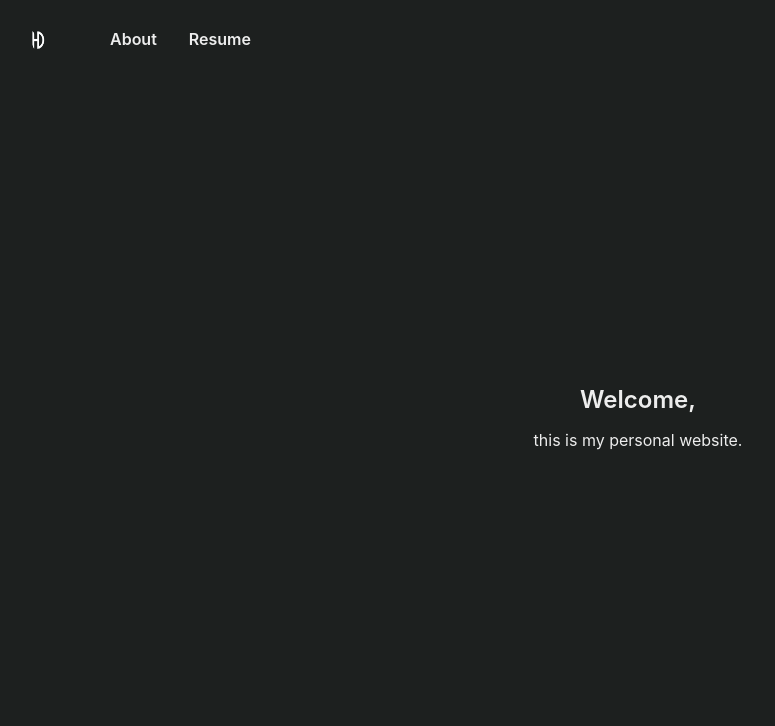
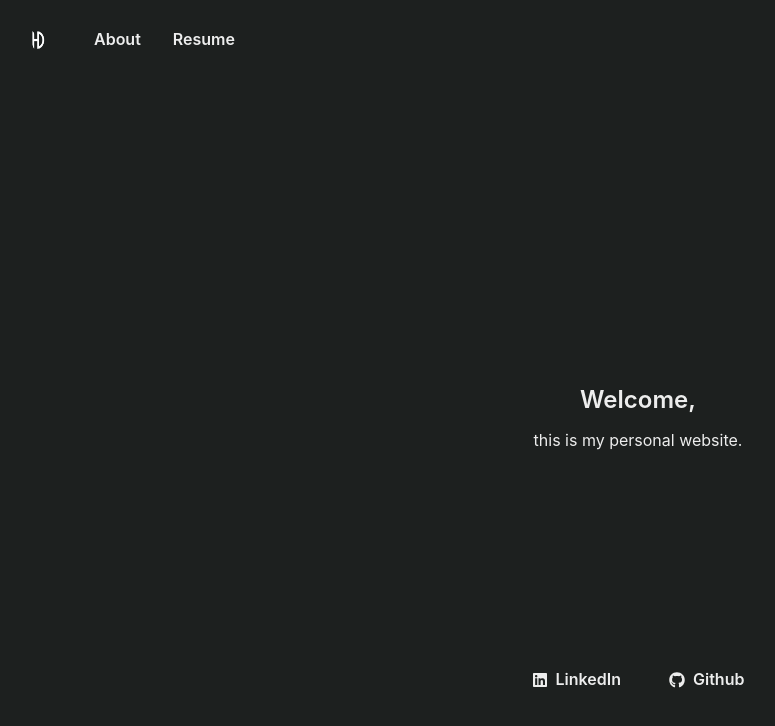
Before and after one commit to hfduval/harrison-duval-website, a Next.js app: page / in a window 1280 px wide. Shown: the top 726 px of the page, without its empty margins (2-777 px from the left). Built offline with nearby package versions, Linux system fonts and the light colour scheme.

Commit message:
Social buttons and navbar fixes

```diff
--- a/components/Navbar/NavLinks/index.tsx
+++ b/components/Navbar/NavLinks/index.tsx
@@ -9,8 +9,8 @@ import { routes } from './routes'
 const NavLinks = () => {
     return (
         <Flex
-            alignItems={{base: 'flex-start', md: 'center', sm: 'center'}}
-            flexDirection={{base: 'column', md: 'row', sm: 'row'}}
+            alignItems={{base: 'center'}}
+            flexDirection={{base: 'row'}}
             gap={{base: 4, md: 0, sm: 0}}
         >
             {
--- a/components/Navbar/index.tsx
+++ b/components/Navbar/index.tsx
@@ -22,7 +22,7 @@ const Navbar : React.FC = () => {
             zIndex={100}
             height={navbarHeight}
             w='100%'
-            gap={8}
+            gap={4}
             alignItems='center'
             p={4}
         >
@@ -38,7 +38,7 @@ const Navbar : React.FC = () => {
                 />
             </Link>
             <Box
-                display={['flex', 'flex', 'flex', 'flex']}
+                display={{ base: 'flex' }}
             >
                 <NavLinks />
             </Box>
--- /dev/null
+++ b/components/SocialButtons/index.tsx
@@ -0,0 +1,38 @@
+import {Button} from "@chakra-ui/react";
+import {FaLinkedin} from "@react-icons/all-files/fa/FaLinkedin";
+import Link from "next/link";
+import {FaGithub} from "@react-icons/all-files/fa/FaGithub";
+import React from "react";
+
+const SocialButtons : React.FC = () => {
+    return (
+        <div className="flex flex-row pt-52 gap-4">
+            <Button
+                variant="ghost"
+                colorScheme="gray"
+                leftIcon={<FaLinkedin />}
+            >
+                <Link
+                    href="https://www.linkedin.com/in/harrisonfranciscoduval/"
+                    target="_blank"
+                >
+                    LinkedIn
+                </Link>
+            </Button>
+            <Button
+                variant="ghost"
+                colorScheme="gray"
+                leftIcon={<FaGithub />}
+            >
+                <Link
+                    href="https://github.com/hfduval"
+                    target="_blank"
+                >
+                    Github
+                </Link>
+            </Button>
+        </div>
+    );
+};
+
+export default SocialButtons
--- a/package.json
+++ b/package.json
@@ -14,6 +14,7 @@
     "@types/react-dom": "18.2.7",
     "@chakra-ui/react": "2.8.1",
     "@chakra-ui/next-js": "2.1.5",
+    "@react-icons/all-files": "4.1.0",
     "autoprefixer": "10.4.15",
     "eslint": "8.47.0",
     "eslint-config-next": "13.4.19",
--- a/pages/index.tsx
+++ b/pages/index.tsx
@@ -1,4 +1,5 @@
 import { Layout } from "@/layouts/layout";
+import SocialButtons from "@/components/SocialButtons";
 
 export default function Home() {
     return (
@@ -11,6 +12,7 @@ export default function Home() {
                     <h2>
                         this is my personal website.
                     </h2>
+                    <SocialButtons />
                 </div>
             </main>
         </Layout>
```
Also changed, not shown: 1 other file (tests, documents, lock files or other folders).
